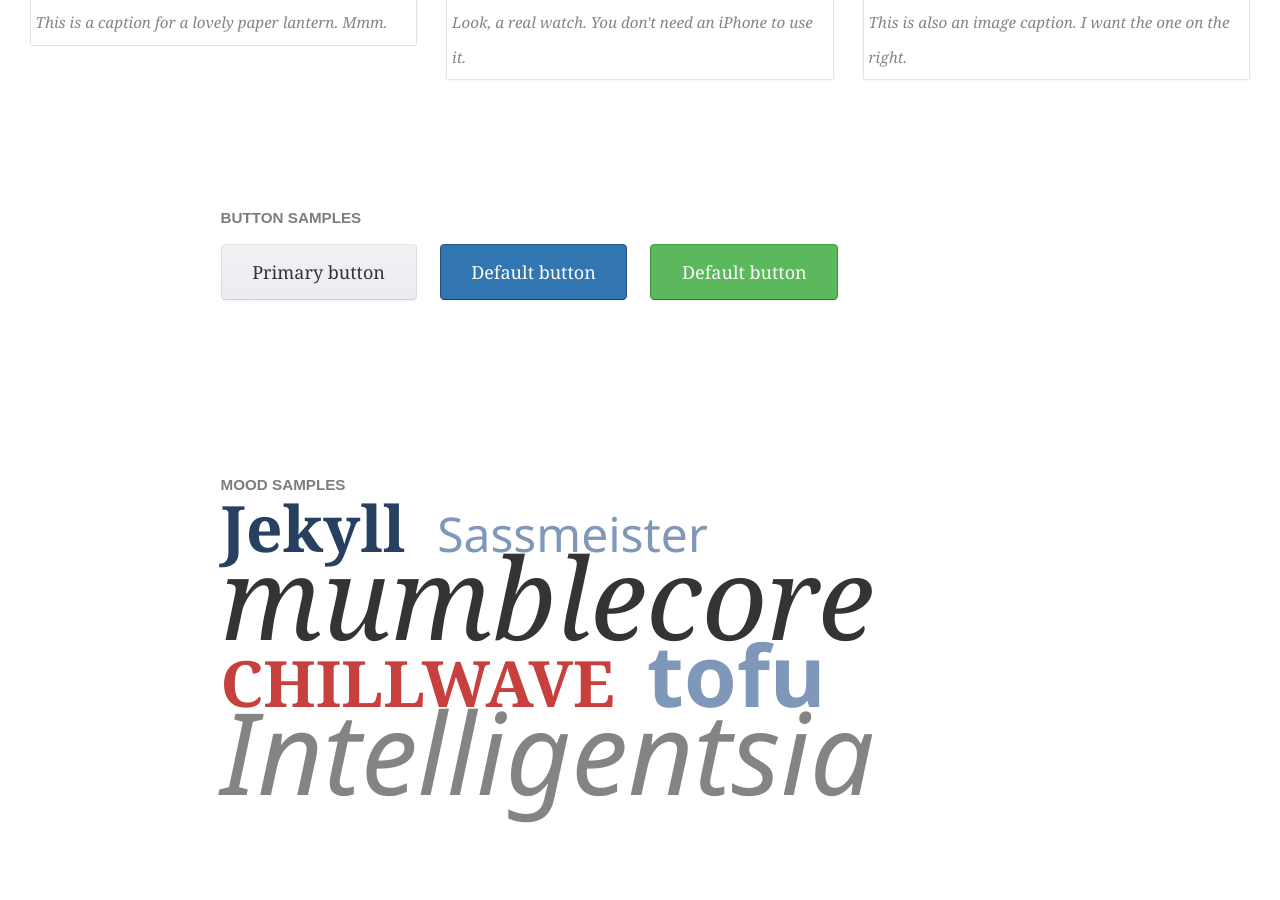
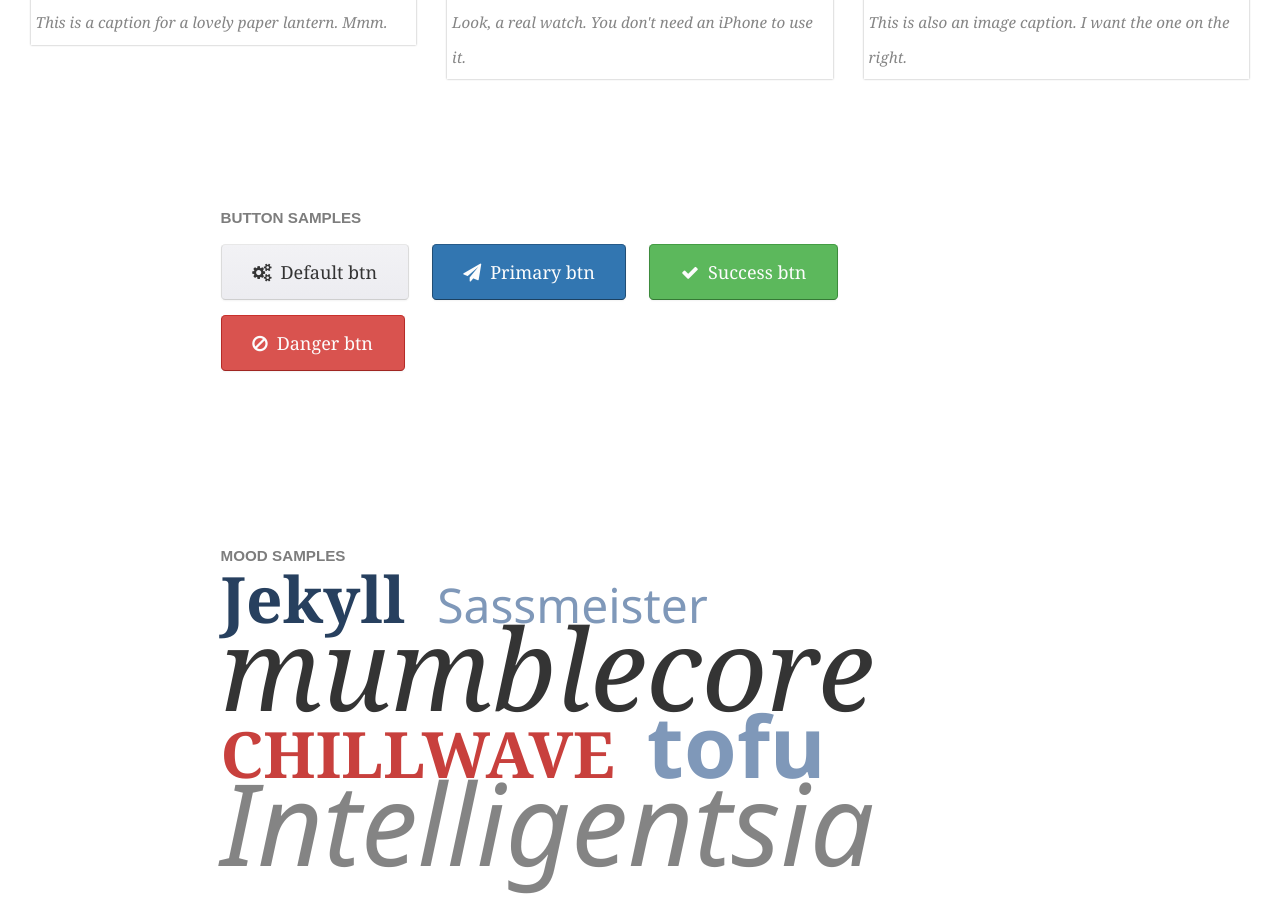
Before and after one commit to nternetinspired/jekyll-design, a Jekyll site: the page built from _posts/2014-09-15-element-collage-1.html, in a window 1280 px wide and 900 px high, scrolled down 3559 px. Built offline with Jekyll 4.4.1, drawn with Linux system fonts in a browser that asks for light colours.

Commit message:
updates button junk

```diff
--- a/_config.yml
+++ b/_config.yml
@@ -17,9 +17,10 @@ client:
   sample-adjective-4: Chillwave
   sample-adjective-5: tofu
   sample-adjective-6: Intelligentsia
-  sample-buttontext-1: Primary button
-  sample-buttontext-2: Default button
-  sample-buttontext-3: Default button
+  sample-buttontext-1: Default btn
+  sample-buttontext-2: Primary btn
+  sample-buttontext-3: Success btn
+  sample-buttontext-4: Danger btn
   sample-blockquote: A quote, or testimonial is a great way to exemplify your business success and make the most of available material.
   sample-cite: Me - I just said that.
   sample-cta: This is <em>your</em> call to action
--- a/_includes/sample-buttons.html
+++ b/_includes/sample-buttons.html
@@ -1,8 +1,9 @@
 <div class="button-samples sample content-narrow">
     <h3 class="sample-heading">Button samples</h3>
     <p class="typography-sample-p">
-        <a href="#" class="btn-sample btn-default icon-unlocked btn-sample-1">{{ site.client.sample-buttontext-1 }}</a>
-        <a href="#" class="btn-sample btn-primary icon-settings btn-sample-2">{{ site.client.sample-buttontext-2 }}</a>
-        <a href="#" class="btn-sample btn-success icon-checkmark btn-sample-3">{{ site.client.sample-buttontext-3 }}</a>
+        <a href="#" class="btn-sample btn-default icon-cogs btn-sample-1">{{ site.client.sample-buttontext-1 }}</a>
+        <a href="#" class="btn-sample btn-primary icon-paper-plane btn-sample-2">{{ site.client.sample-buttontext-2 }}</a>
+        <a href="#" class="btn-sample btn-success icon-check btn-sample-3">{{ site.client.sample-buttontext-3 }}</a>
+        <a href="#" class="btn-sample btn-danger icon-ban btn-sample-4">{{ site.client.sample-buttontext-4 }}</a>
     </p>
 </div>
```
